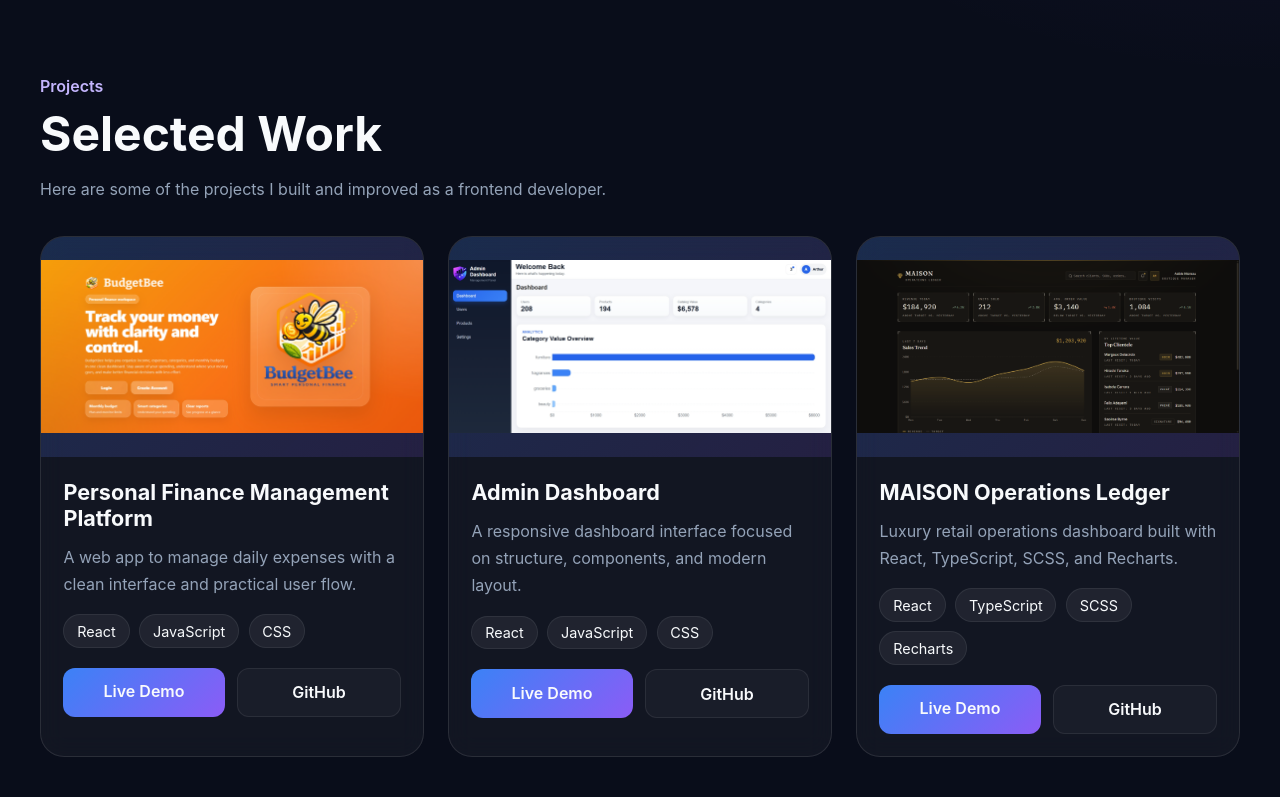
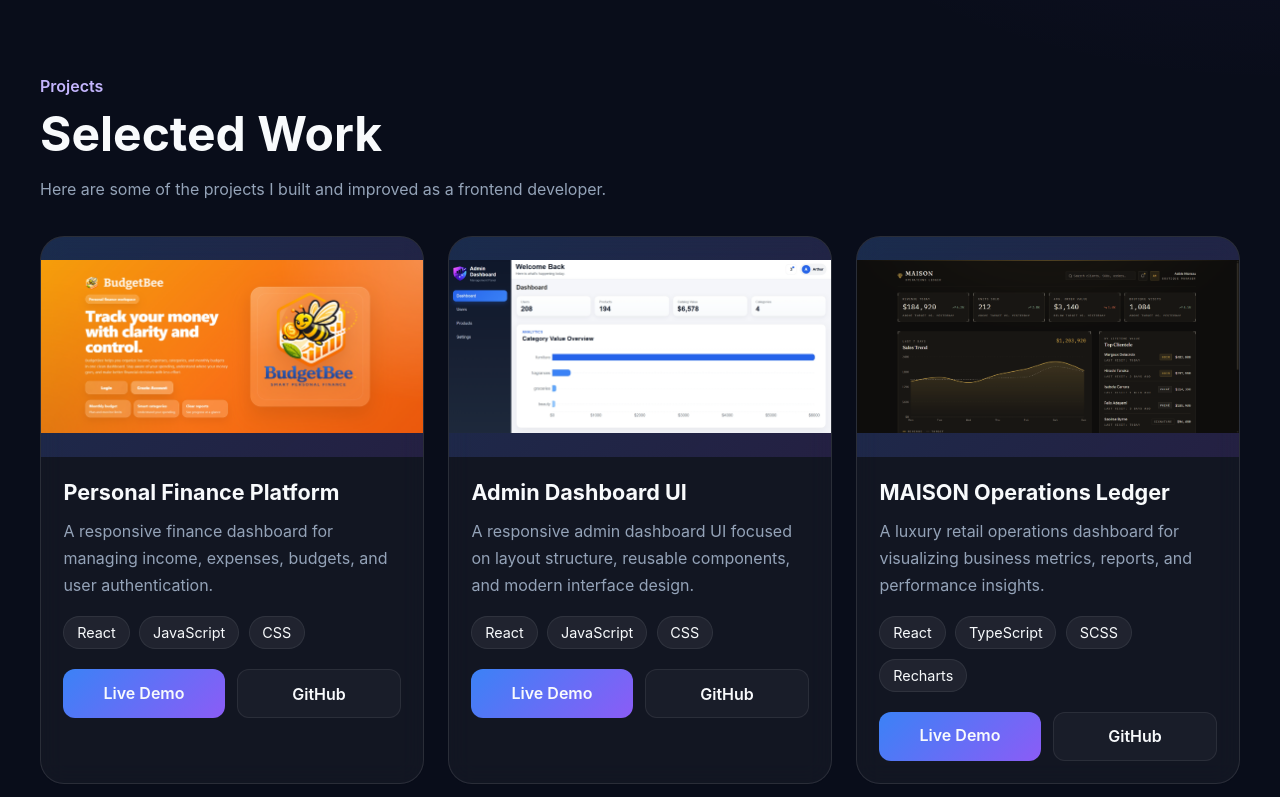
Before and after one commit to AliUIDev/ali-dev-portfolio, a React (Vite) app: page / in a window 1280 px wide. Shown: the part 797-1594 px from the top of the page. Built offline with nearby package versions, Linux system fonts and the light colour scheme.

Commit message:
Refine portfolio projects and hero content

```diff
--- a/src/components/Hero/Hero.tsx
+++ b/src/components/Hero/Hero.tsx
@@ -9,7 +9,7 @@ function Hero() {
                     <p className="hero__eyebrow">Frontend Developer</p>
                     <h1>Hi, I'm Ali Nadirov</h1>
                     <p className="hero__roles">
-                        Frontend Developer • React Developer • TypeScript Developer
+                        Frontend Developer | React & TypeScript
                     </p>
                     <p className="hero__text">
                         I build modern, responsive web applications and user-focused interfaces using React,
--- a/src/data/projects.ts
+++ b/src/data/projects.ts
@@ -1,6 +1,6 @@
 import financePreview from "../assets/images/finance-preview.png";
 import dashboardPreview from "../assets/images/admin-preview.png";
-import maisonPreview from "../assets/images/maisonPreview.png"
+import maisonPreview from "../assets/images/maisonPreview.png";
 
 export type Project = {
     title: string;
@@ -13,16 +13,18 @@ export type Project = {
 
 export const projects: Project[] = [
     {
-        title: "Personal Finance Management Platform",
-        description: "A web app to manage daily expenses with a clean interface and practical user flow.",
+        title: "Personal Finance Platform",
+        description:
+            "A responsive finance dashboard for managing income, expenses, budgets, and user authentication.",
         tech: ["React", "JavaScript", "CSS"],
         liveUrl: "https://budgetbee-personal-finance-tracker.vercel.app/",
         githubUrl: "https://github.com/AliUIDev/personal-finance-tracker",
         image: financePreview,
     },
     {
-        title: "Admin Dashboard",
-        description: "A responsive dashboard interface focused on structure, components, and modern layout.",
+        title: "Admin Dashboard UI",
+        description:
+            "A responsive admin dashboard UI focused on layout structure, reusable components, and modern interface design.",
         tech: ["React", "JavaScript", "CSS"],
         liveUrl: "https://admin-dashboard-app-ui.vercel.app/",
         githubUrl: "https://github.com/AliUIDev/admin-dashboard",
@@ -30,7 +32,8 @@ export const projects: Project[] = [
     },
     {
         title: "MAISON Operations Ledger",
-        description: "Luxury retail operations dashboard built with React, TypeScript, SCSS, and Recharts.",
+        description:
+            "A luxury retail operations dashboard for visualizing business metrics, reports, and performance insights.",
         tech: ["React", "TypeScript", "SCSS", "Recharts"],
         liveUrl: "https://maison-operations-ledger.vercel.app/",
         githubUrl: "https://github.com/AliUIDev/maison-operations-ledger",
```
